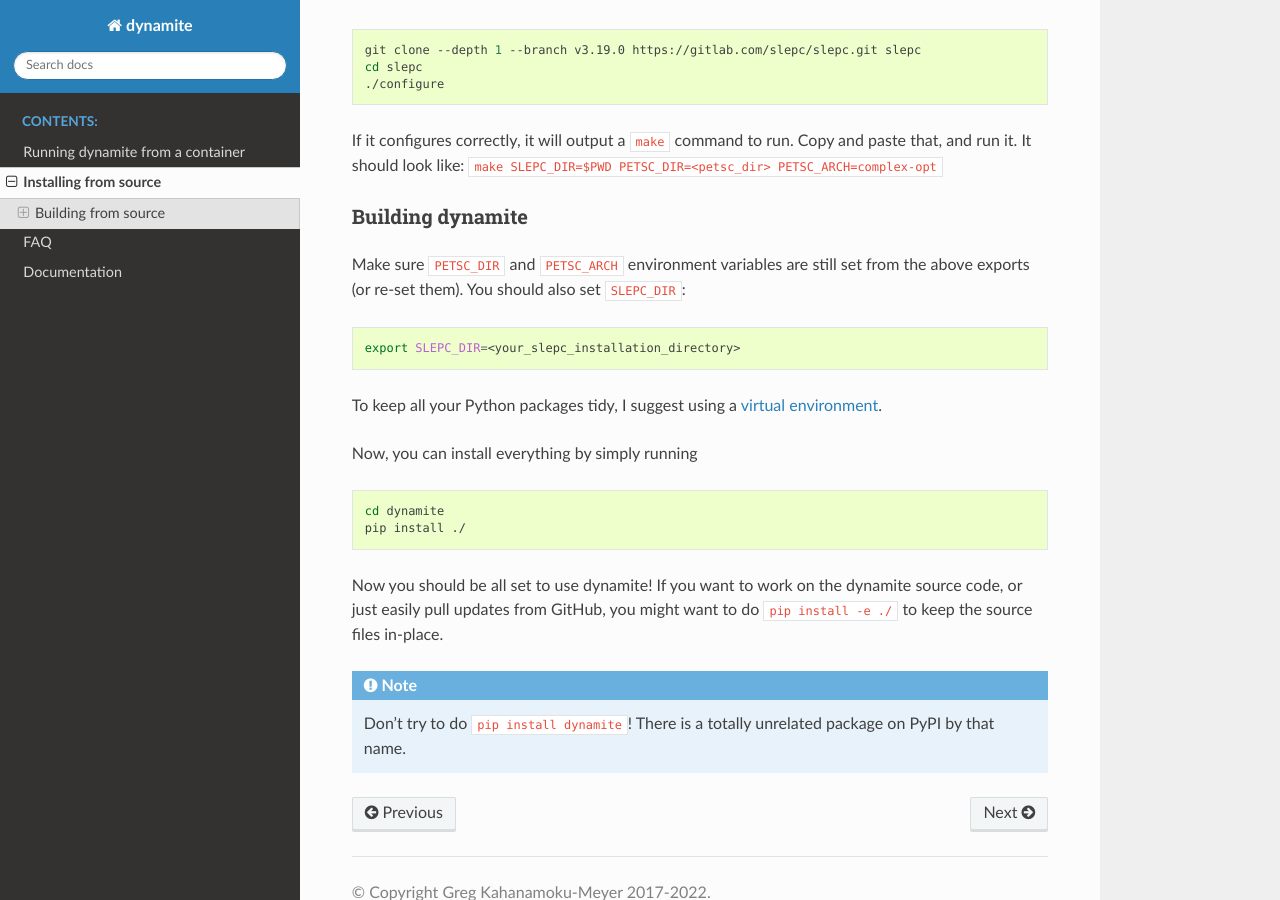
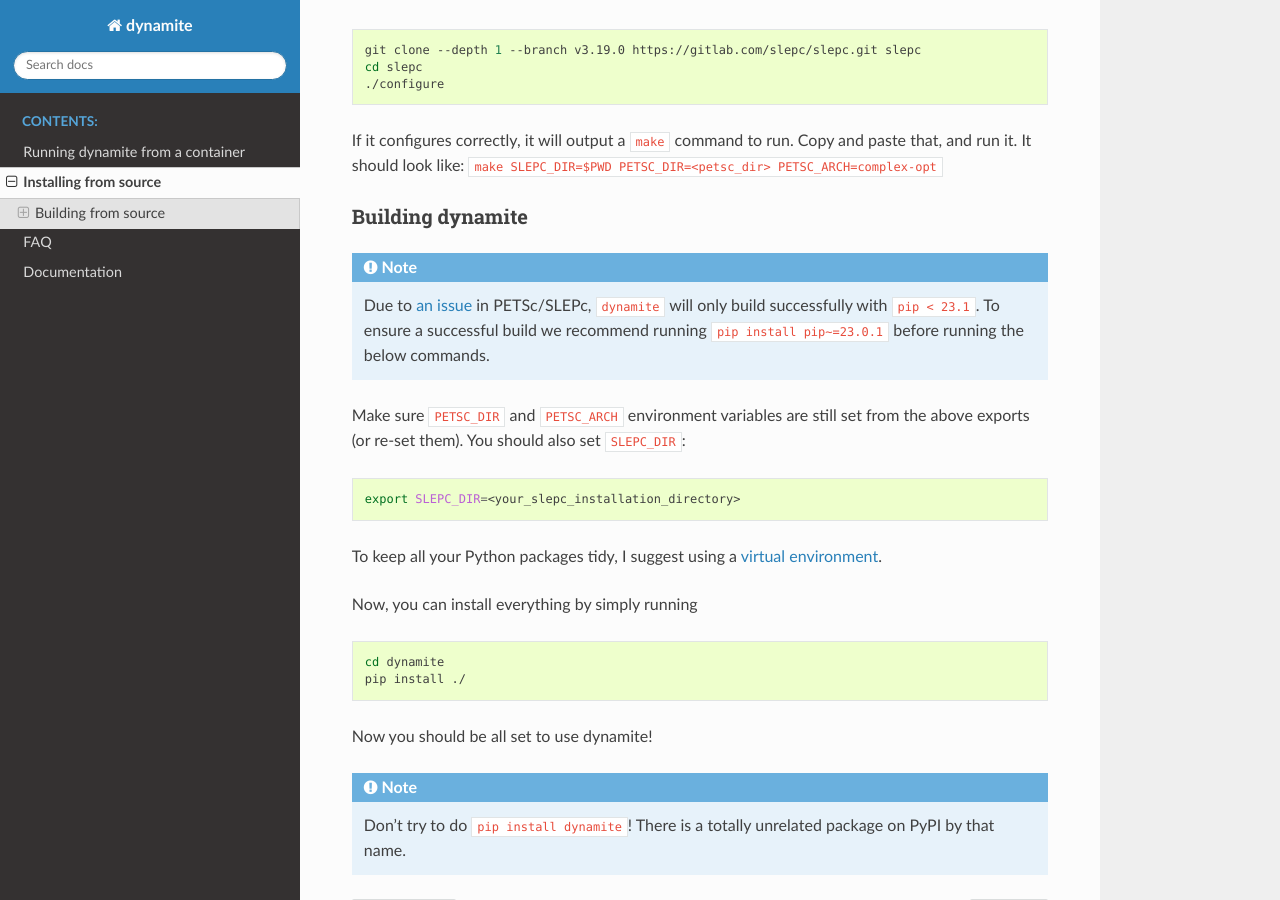
Before and after one commit to GregDMeyer/dynamite, a Sphinx documentation site: the page built from docs/install.rst, in a window 1280 px wide and 900 px high, scrolled down 1185 px. Built offline with Sphinx 7.4.7 and the Read the Docs theme 2.0.0, drawn with Linux system fonts in a browser that asks for light colours.

Commit message:
fixes for build system changes

```diff
--- a/docs/install.rst
+++ b/docs/install.rst
@@ -72,6 +72,11 @@
 Building dynamite
 -----------------
 
+.. note::
+   Due to `an issue <https://gitlab.com/petsc/petsc/-/issues/1369>`_ in PETSc/SLEPc, ``dynamite``
+   will only build successfully with ``pip < 23.1``. To ensure a successful build we recommend
+   running ``pip install pip~=23.0.1`` before running the below commands.
+
 Make sure ``PETSC_DIR`` and ``PETSC_ARCH`` environment variables are still set
 from the above exports (or re-set them). You should also set ``SLEPC_DIR``:
 
@@ -89,9 +94,7 @@
     cd dynamite
     pip install ./
 
-Now you should be all set to use dynamite! If you want to work on the dynamite
-source code, or just easily pull updates from GitHub, you might want to do
-``pip install -e ./`` to keep the source files in-place.
+Now you should be all set to use dynamite!
 
 .. note::
 
--- a/pyproject.toml
+++ b/pyproject.toml
@@ -18,8 +18,8 @@
     "numpy",
     "scipy",
     "threadpoolctl",
-    "petsc4py ~= 3.19.0",
-    "slepc4py ~= 3.19.0",
+    "petsc4py == 3.20.1",
+    "slepc4py == 3.20.0",
 ]
 
 [build-system]
```
Also changed, not shown: docs/rtd_requirements.txt (+20 -22 lines), 3 other files.
